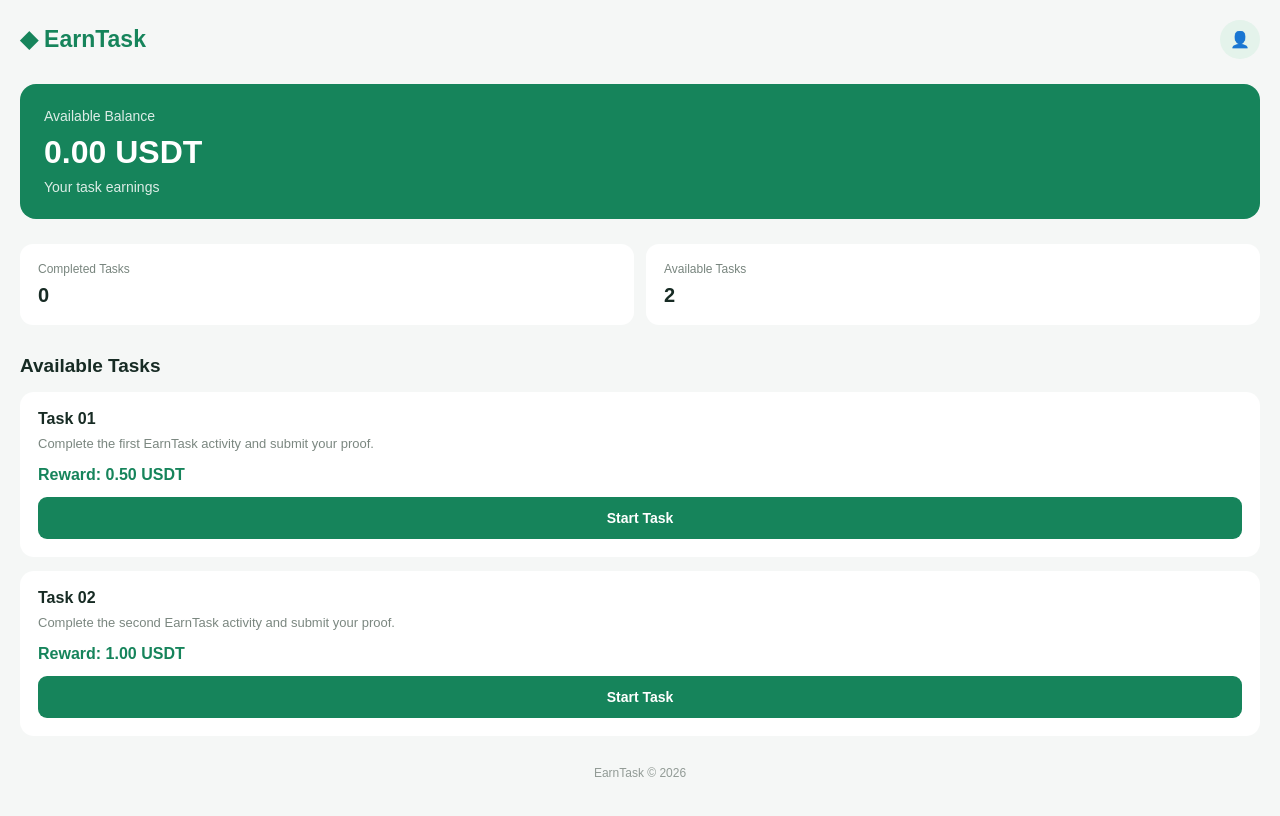
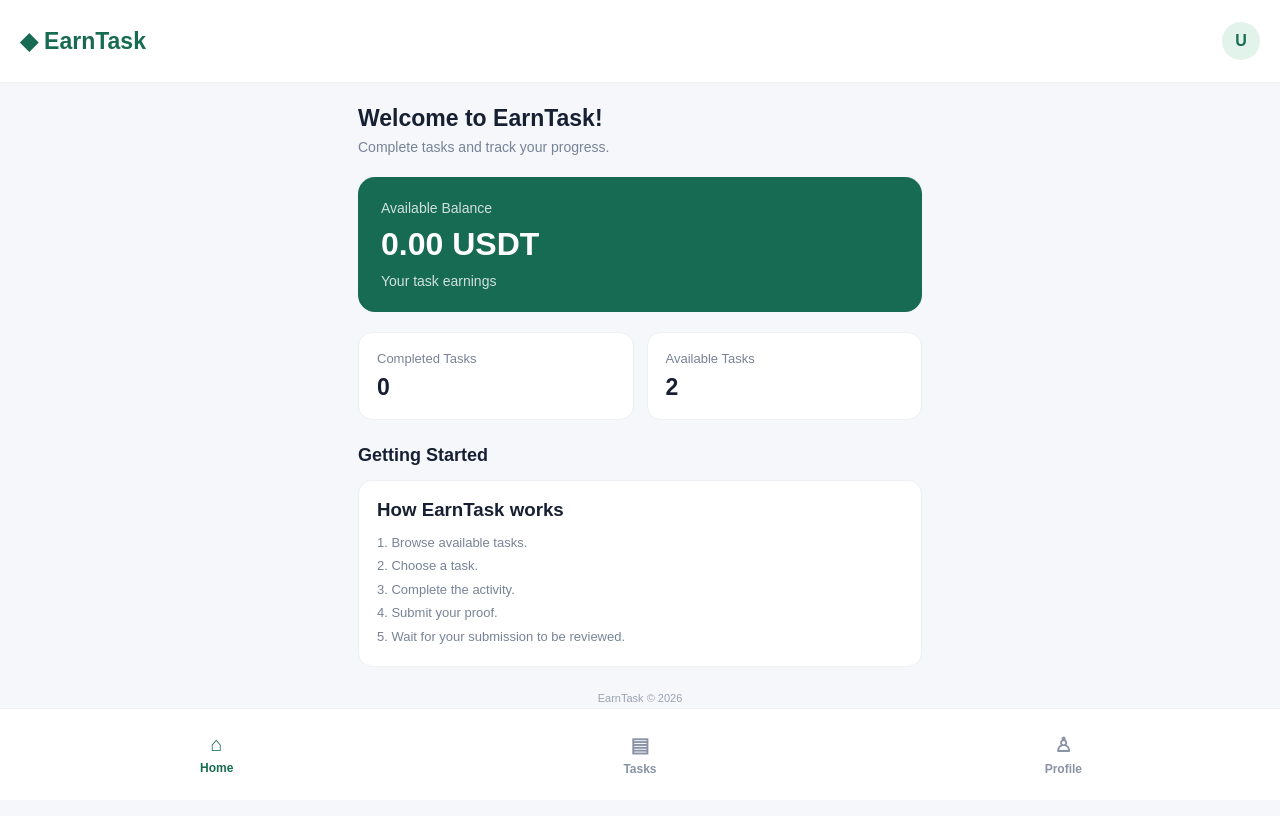
Before and after one commit to emmanuel21-ai/earntask, a plain HTML site: page index.html in a window 1280 px wide. Drawn offline with Linux system fonts and the light colour scheme; a script that the page names is missing.

Commit message:
Update EarnTask dashboard

```diff
--- a/index.html
+++ b/index.html
@@ -5,91 +5,122 @@
   <meta charset="UTF-8">
   <meta name="viewport" content="width=device-width, initial-scale=1.0">
   <title>EarnTask</title>
+
   <script src="https://telegram.org/js/telegram-web-app.js"></script>
+
   <style>
     * {
+      box-sizing: border-box;
       margin: 0;
       padding: 0;
-            box-sizing: border-box;
-            font-family: Arial, sans-serif;
     }
 
     body {
-            background: #f5f7f6;
-            color: #172b24;
-            padding: 20px;
+      font-family: Arial, sans-serif;
+      background: #f5f7fb;
+      color: #172033;
+      padding-bottom: 90px;
     }
 
     header {
+      background: white;
+      padding: 22px 20px;
       display: flex;
       justify-content: space-between;
       align-items: center;
-            margin-bottom: 25px;
+      border-bottom: 1px solid #edf0f5;
     }
 
     .logo {
       font-size: 23px;
-            font-weight: bold;
-            color: #16845b;
+      font-weight: 800;
+      color: #176b52;
     }
 
-        .profile {
-            background: #e4f3eb;
-            padding: 10px;
+    .avatar {
+      width: 38px;
+      height: 38px;
       border-radius: 50%;
+      background: #e2f3eb;
+      color: #176b52;
+      display: grid;
+      place-items: center;
+      font-weight: bold;
+    }
+
+    main {
+      max-width: 600px;
+      margin: auto;
+      padding: 22px 18px;
+    }
+
+    .welcome {
+      margin-bottom: 22px;
+    }
+
+    .welcome h2 {
+      font-size: 23px;
+      margin-bottom: 7px;
+    }
+
+    .welcome p {
+      color: #788397;
+      font-size: 14px;
     }
 
     .balance {
-            background: #16845b;
+      background: #176b52;
       color: white;
-            padding: 24px;
-            border-radius: 16px;
-            margin-bottom: 25px;
+      border-radius: 17px;
+      padding: 23px;
+      margin-bottom: 20px;
     }
 
     .balance p {
+      opacity: .8;
       font-size: 14px;
-            opacity: 0.85;
     }
 
     .balance h1 {
       font-size: 32px;
-            margin-top: 10px;
+      margin: 10px 0;
     }
 
     .stats {
-            display: flex;
-            gap: 12px;
-            margin-bottom: 30px;
+      display: grid;
+      grid-template-columns: 1fr 1fr;
+      gap: 13px;
+      margin-bottom: 25px;
     }
 
-        .stat {
+    .stat, .card {
       background: white;
       padding: 18px;
-            border-radius: 13px;
-            flex: 1;
+      border-radius: 14px;
+      border: 1px solid #edf0f5;
     }
 
-        .stat p {
-            color: #78857e;
-            font-size: 12px;
+    .stat p, .muted {
+      color: #788397;
+      font-size: 13px;
     }
 
     .stat h3 {
+      font-size: 23px;
       margin-top: 8px;
-            font-size: 20px;
     }
 
     .section-title {
-            font-size: 19px;
-            margin-bottom: 15px;
+      font-size: 18px;
+      margin-bottom: 14px;
     }
 
     .task {
       background: white;
       padding: 18px;
+      border: 1px solid #edf0f5;
       border-radius: 14px;
-            margin-bottom: 14px;
+      margin-bottom: 13px;
     }
 
     .task h3 {
@@ -98,38 +129,112 @@
     }
 
     .task p {
-            color: #7b8780;
       font-size: 13px;
-            margin-bottom: 15px;
+      color: #788397;
+      line-height: 1.5;
+      margin-bottom: 13px;
     }
 
     .reward {
-            color: #16845b;
+      color: #176b52;
       font-weight: bold;
       margin-bottom: 13px;
     }
 
     button {
-            width: 100%;
-            padding: 13px;
       border: none;
+      cursor: pointer;
       border-radius: 9px;
-            background: #16845b;
-            color: white;
+      padding: 12px 16px;
+      font-weight: bold;
       font-size: 14px;
-            font-weight: bold;
-            cursor: pointer;
     }
 
-        button:disabled {
-            background: #aab7b0;
+    .primary {
+      background: #176b52;
+      color: white;
+      width: 100%;
     }
 
-        .footer {
+    .secondary {
+      background: #e2f3eb;
+      color: #176b52;
+      width: 100%;
+    }
+
+    .profile-row {
+      padding: 15px 0;
+      border-bottom: 1px solid #edf0f5;
+      display: flex;
+      justify-content: space-between;
+      gap: 12px;
+      font-size: 14px;
+    }
+
+    .profile-row span:first-child {
+      color: #788397;
+    }
+
+    .profile-row span:last-child {
+      text-align: right;
+      overflow-wrap: anywhere;
+    }
+
+    .notice {
+      background: #fff8e7;
+      color: #87651b;
+      padding: 13px;
+      border-radius: 10px;
+      font-size: 12px;
+      line-height: 1.5;
+      margin-top: 15px;
+    }
+
+    .page {
+      display: none;
+    }
+
+    .page.active {
+      display: block;
+    }
+
+    nav {
+      position: fixed;
+      bottom: 0;
+      left: 0;
+      right: 0;
+      background: white;
+      border-top: 1px solid #edf0f5;
+      display: flex;
+      justify-content: space-around;
+      padding: 12px 5px calc(12px + env(safe-area-inset-bottom));
+      z-index: 10;
+    }
+
+    nav button {
+      background: transparent;
+      color: #8993a5;
+      display: flex;
+      flex-direction: column;
+      align-items: center;
+      gap: 5px;
+      font-size: 12px;
+      min-width: 75px;
+    }
+
+    nav button.active {
+      color: #176b52;
+    }
+
+    nav .nav-icon {
+      font-size: 20px;
+    }
+
+    footer {
       text-align: center;
-            color: #929b96;
-            font-size: 12px;
-            margin-top: 30px;
+      color: #9aa3b2;
+      font-size: 11px;
+      padding: 25px 0;
     }
   </style>
 </head>
@@ -138,19 +243,29 @@
 
 <header>
   <div class="logo">◆ EarnTask</div>
-        <div class="profile">👤</div>
+  <div class="avatar" id="avatar">U</div>
 </header>
+
+<main>
+
+  <!-- HOME -->
+  <section id="home" class="page active">
+
+    <div class="welcome">
+      <h2 id="welcome">Welcome to EarnTask!</h2>
+      <p>Complete tasks and track your progress.</p>
+    </div>
 
     <div class="balance">
       <p>Available Balance</p>
       <h1>0.00 USDT</h1>
-        <p style="margin-top: 8px;">Your task earnings</p>
+      <p>Your task earnings</p>
     </div>
 
     <div class="stats">
       <div class="stat">
         <p>Completed Tasks</p>
-            <h3 id="completed">0</h3>
+        <h3>0</h3>
       </div>
 
       <div class="stat">
@@ -159,49 +274,175 @@
       </div>
     </div>
 
+    <h3 class="section-title">Getting Started</h3>
+
+    <div class="card">
+      <h3>How EarnTask works</h3>
+      <p class="muted" style="line-height:1.8; margin-top:10px;">
+        1. Browse available tasks.<br>
+        2. Choose a task.<br>
+        3. Complete the activity.<br>
+        4. Submit your proof.<br>
+        5. Wait for your submission to be reviewed.
+      </p>
+    </div>
+
+  </section>
+
+  <!-- TASKS -->
+  <section id="tasks" class="page">
+
     <h2 class="section-title">Available Tasks</h2>
 
     <div class="task">
       <h3>Task 01</h3>
       <p>Complete the first EarnTask activity and submit your proof.</p>
       <div class="reward">Reward: 0.50 USDT</div>
-        <button onclick="submitTask('Task 01')">Start Task</button>
+      <button class="primary" onclick="submitTask(1)">
+        Start Task
+      </button>
     </div>
 
     <div class="task">
       <h3>Task 02</h3>
       <p>Complete the second EarnTask activity and submit your proof.</p>
       <div class="reward">Reward: 1.00 USDT</div>
-        <button onclick="submitTask('Task 02')">Start Task</button>
+      <button class="primary" onclick="submitTask(2)">
+        Start Task
+      </button>
     </div>
 
-    <div class="footer">
-        EarnTask © 2026
+    <div class="notice">
+      Rewards shown are proposed task rewards. Submissions require review;
+      no balance or payment is credited automatically.
     </div>
 
+  </section>
+
+  <!-- PROFILE -->
+  <section id="profile" class="page">
+
+    <h2 class="section-title">My Profile</h2>
+
+    <div class="card">
+
+      <div class="profile-row">
+        <span>Username</span>
+        <span id="username">@username</span>
+      </div>
+
+      <div class="profile-row">
+        <span>First name</span>
+        <span id="firstname">User</span>
+      </div>
+
+      <div class="profile-row">
+        <span>Telegram ID</span>
+        <span id="telegramid">Not available</span>
+      </div>
+
+      <div class="profile-row">
+        <span>Completed tasks</span>
+        <span>0</span>
+      </div>
+
+      <div class="profile-row">
+        <span>Account</span>
+        <span>Active</span>
+      </div>
+
+    </div>
+
+    <div class="notice">
+      Your Telegram account information is displayed here.
+    </div>
+
+  </section>
+
+  <footer>EarnTask © 2026</footer>
+
+</main>
+
+<!-- BOTTOM NAVIGATION -->
+<nav>
+  <button class="active" onclick="showPage('home', this)">
+    <span class="nav-icon">⌂</span>
+    Home
+  </button>
+
+  <button onclick="showPage('tasks', this)">
+    <span class="nav-icon">▤</span>
+    Tasks
+  </button>
+
+  <button onclick="showPage('profile', this)">
+    <span class="nav-icon">♙</span>
+    Profile
+  </button>
+</nav>
+
 <script>
-        const tg = window.Telegram.WebApp;
+  const tg = window.Telegram?.WebApp;
+
+  if (tg) {
     tg.ready();
     tg.expand();
+  }
 
-        let completed = 0;
+  const user = tg?.initDataUnsafe?.user;
 
-        function submitTask(task) {
-            const proof = prompt("Enter your task proof:");
+  if (user) {
+    const name = user.first_name || "User";
+    const username = user.username
+      ? "@" + user.username
+      : name;
+
+    document.getElementById("welcome").textContent =
+      "Welcome, " + name + "!";
+
+    document.getElementById("username").textContent = username;
+    document.getElementById("firstname").textContent = name;
+    document.getElementById("telegramid").textContent = user.id;
+    document.getElementById("avatar").textContent =
+      name.charAt(0).toUpperCase();
+  }
+
+  function showPage(page, button) {
+    document.querySelectorAll(".page").forEach(section => {
+      section.classList.remove("active");
+    });
+
+    document.getElementById(page).classList.add("active");
+
+    document.querySelectorAll("nav button").forEach(btn => {
+      btn.classList.remove("active");
+    });
+
+    button.classList.add("active");
+
+    window.scrollTo(0, 0);
+  }
+
+  function submitTask(taskNumber) {
+    const proof = prompt(
+      "Enter your task proof or a link to your proof:"
+    );
 
     if (!proof || !proof.trim()) {
+      alert("Please enter your proof.");
       return;
     }
 
-            if (tg.initData) {
+    if (tg && tg.sendData) {
       tg.sendData(JSON.stringify({
-                    task: task,
+        type: "task_submission",
+        task_id: taskNumber,
         proof: proof.trim()
       }));
 
-                alert("Your submission has been sent.");
+      alert("Your proof has been submitted to Telegram.");
     } else {
-                alert("Preview mode: connect this app to Telegram to submit your proof.");
+      alert("Open EarnTask inside Telegram to submit your proof.");
     }
   }
 </script>
```
Lines whose indentation alone changed are shown as unchanged.
